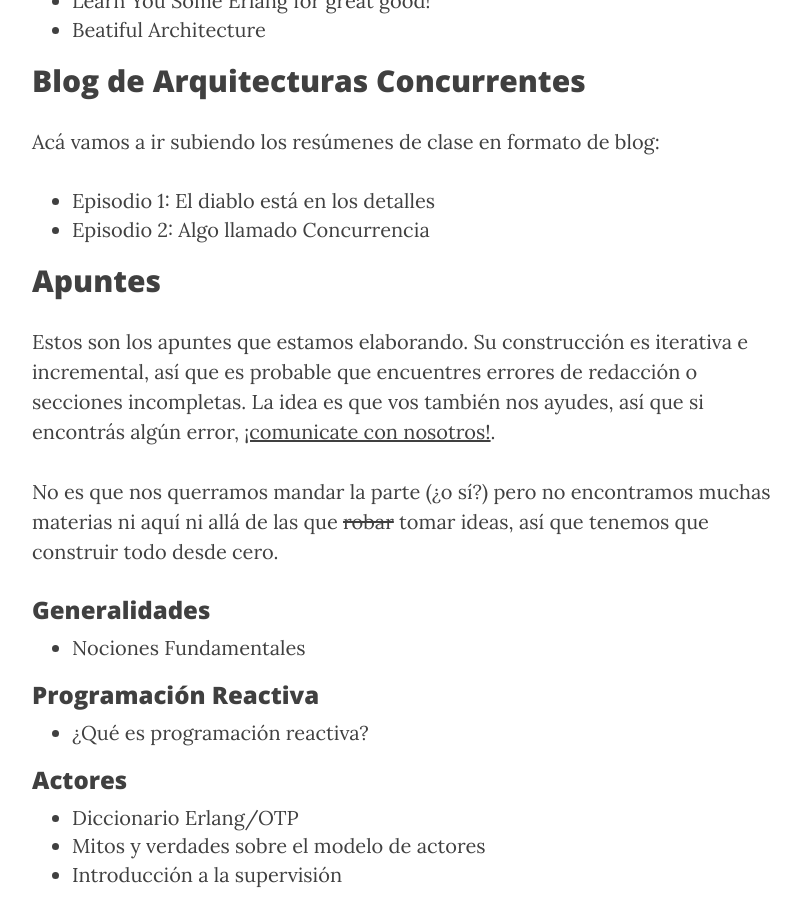
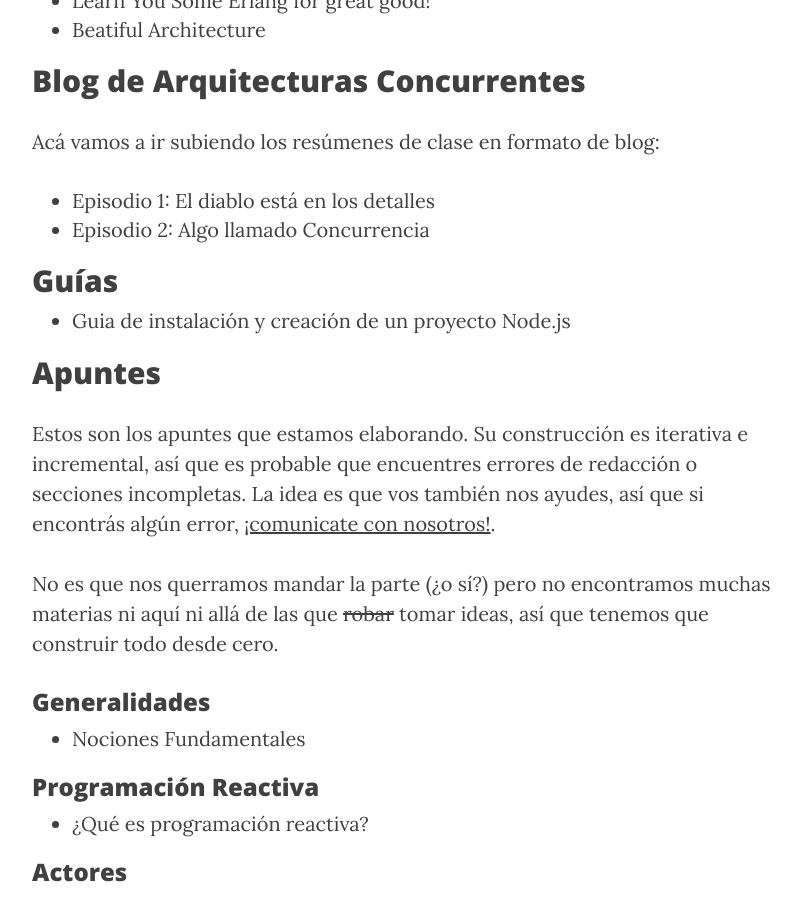
Before and after one commit to arquitecturas-concurrentes/arquitecturas-concurrentes.github.io, a Jekyll site: the page built from material.md, in a window 1280 px wide and 900 px high, scrolled down 816 px. Shown: the whole window, without its empty margins (233-1034 px from the left). Built offline with Jekyll 4.4.1, drawn with Linux system fonts in a browser that asks for light colours; nearby versions of some CDN libraries.

Commit message:
Ad guias to material.md

```diff
--- a/material.md
+++ b/material.md
@@ -22,6 +22,10 @@ Acá vamos a ir subiendo los resúmenes de clase en formato de blog:
 
 * [Episodio 1: El diablo está en los detalles](https://goo.gl/qEHWjX)
 * [Episodio 2: Algo llamado Concurrencia](https://goo.gl/oOelel)
+
+## Guías
+
+- [Guia de instalación y creación de un proyecto Node.js](/guias/node)
 
 ## Apuntes
 
```
